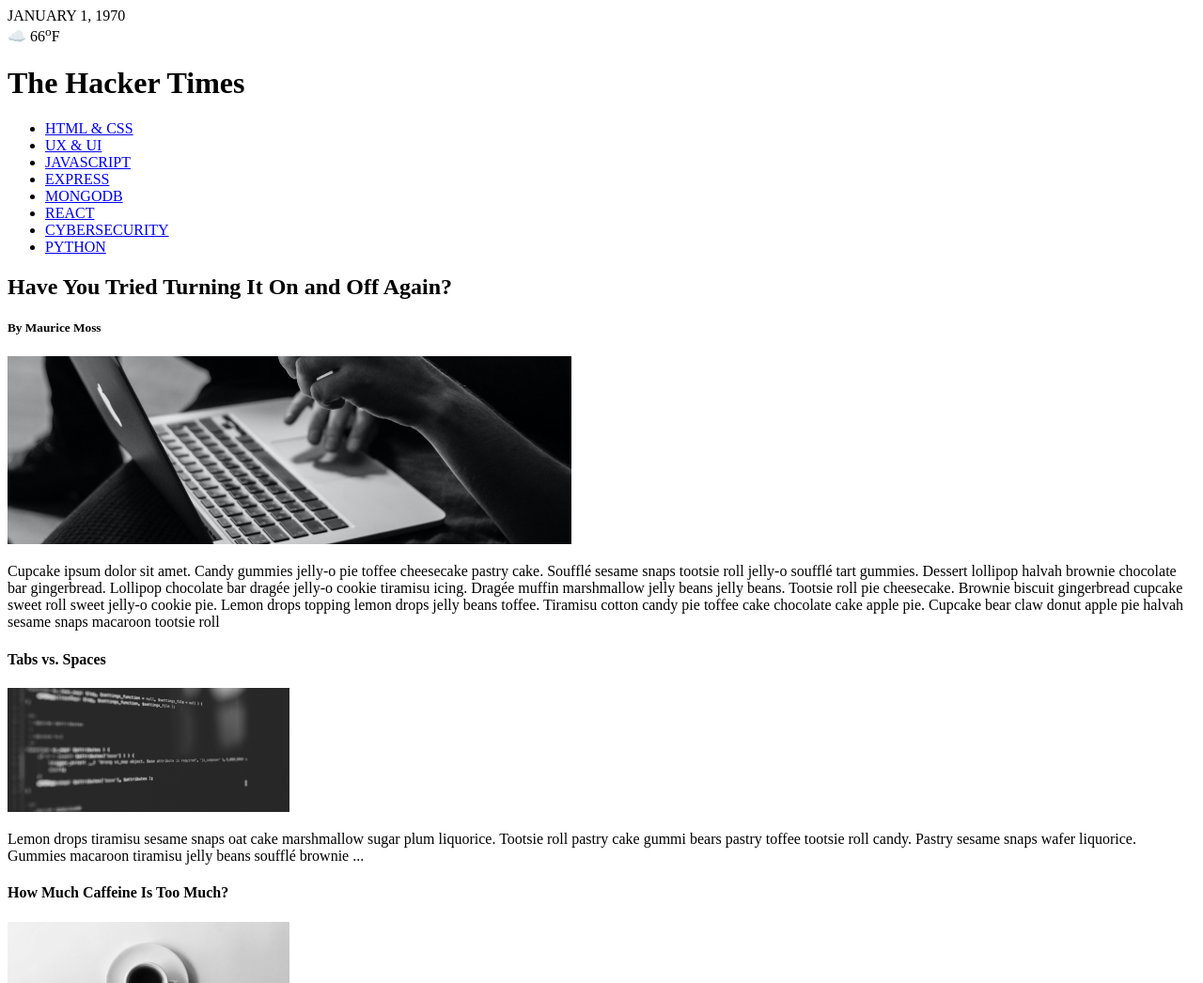
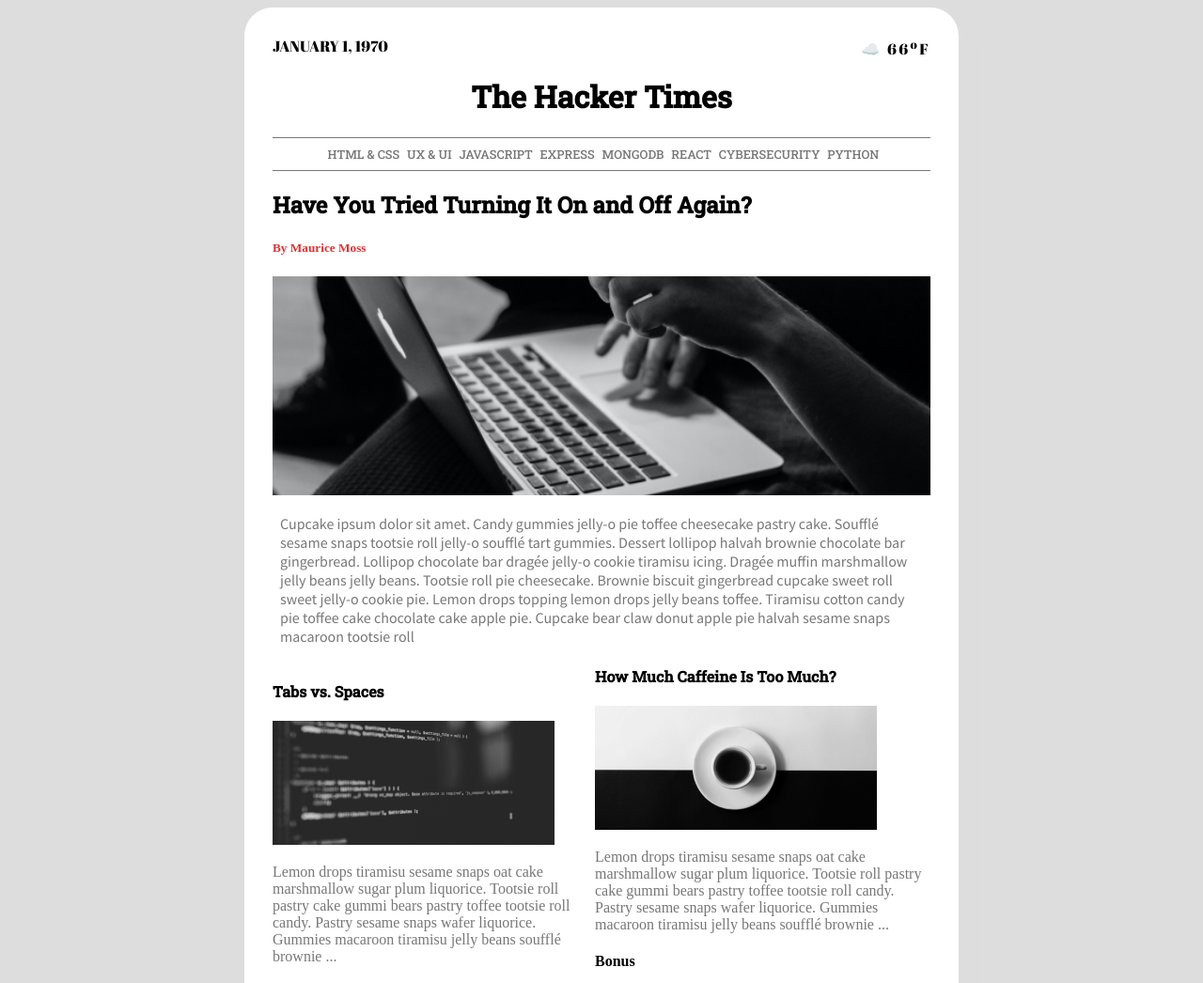
Before and after one commit to hinchley2018/hacker-times, a plain HTML site: page index.html in a window 1280 px wide. Shown: the top 1046 px of the page at 94% size. Drawn offline with Linux system fonts and the light colour scheme.

Commit message:
stylesheet link added:

```diff
--- a/index.html
+++ b/index.html
@@ -6,6 +6,7 @@
 	<meta http-equiv="X-UA-Compatible" content="IE=edge">
 	<meta name="viewport" content="width=device-width, initial-scale=1.0">
 	<title>Hacker Times</title>
+  <link rel="stylesheet" href="style.css">
 </head>
 
 
--- a/style.css
+++ b/style.css
@@ -50,7 +50,7 @@ header {
 
 h1 {
   text-align: center;
-  font-faimly: Roboto Slab;
+  font-family: Roboto Slab;
 }
 
 main h2 {
```
